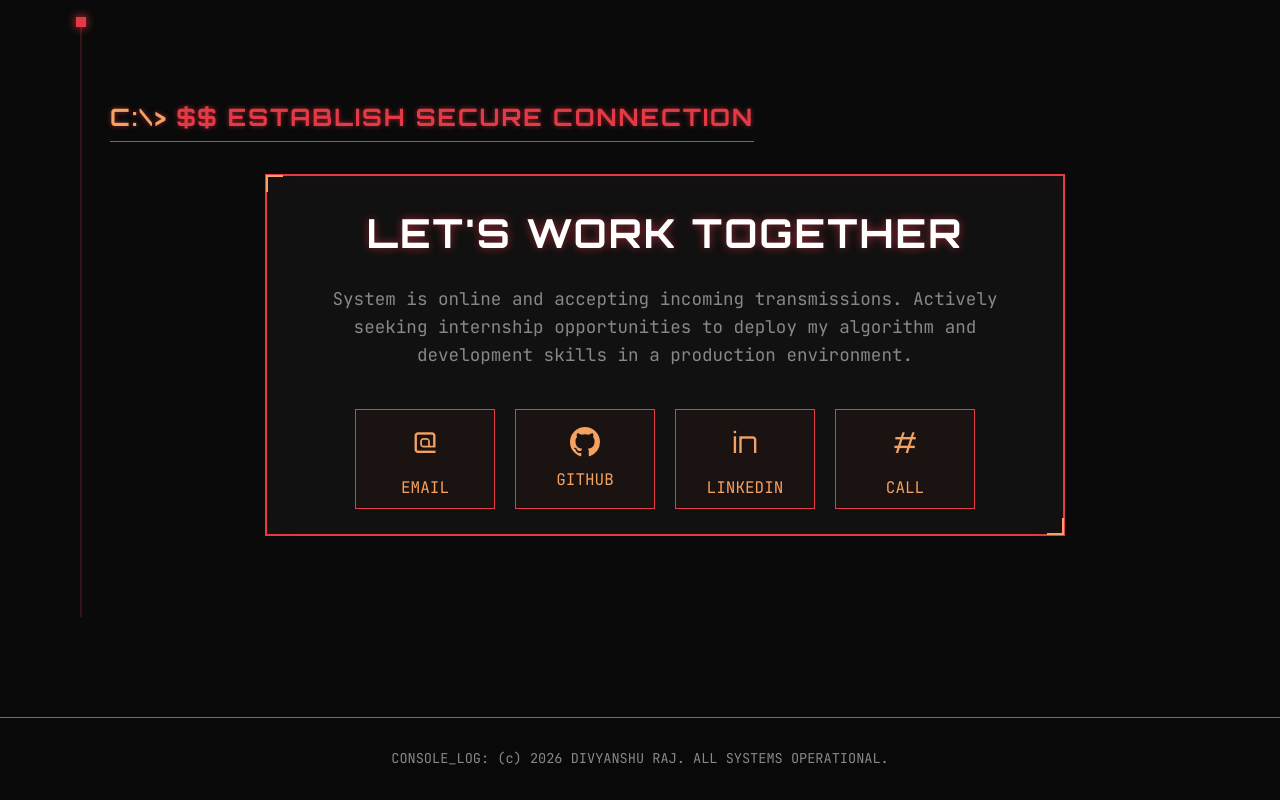
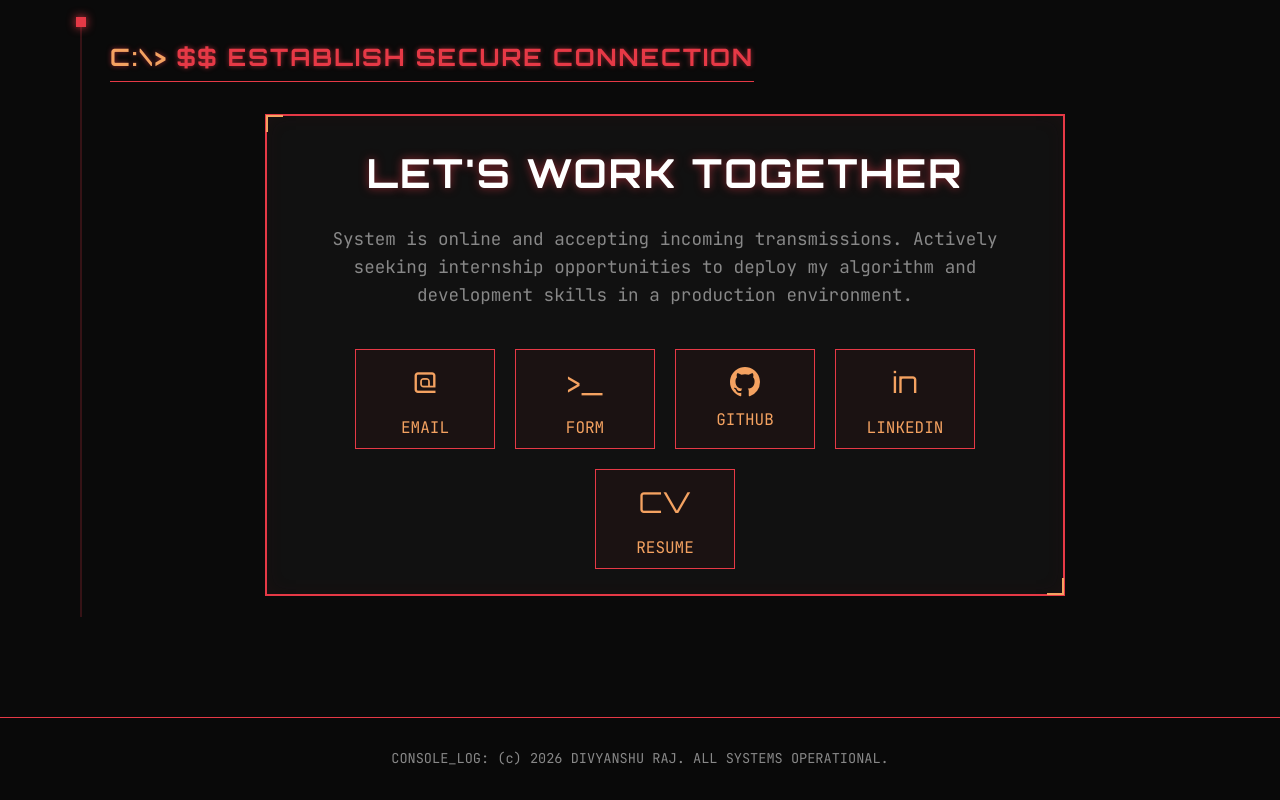
Before and after one commit to 084divyanshuraj/Portfolio, a plain HTML site: page index.html in a window 1280 px wide. Shown: the part 6460-7260 px from the top of the page. Drawn offline with Linux system fonts and the light colour scheme.

Commit message:
Improving contacts section

```diff
--- a/index.html
+++ b/index.html
@@ -1374,6 +1374,10 @@
                             <i>@</i>
                             <span>EMAIL</span>
                         </a>
+                        <a href="https://docs.google.com/forms/d/e/1FAIpQLSc_9CQN4peKoHAoe2DyKnPvj34VQGLZGju5dBuHMQQNI7BkTA/viewform?usp=publish-editor" target="_blank" class="contact-link">
+                            <i>&gt;_</i>
+                            <span>FORM</span>
+                        </a>
                         <a href="https://github.com/084divyanshuraj" target="_blank" class="contact-link">
                             <svg xmlns="http://www.w3.org/2000/svg" width="30" height="30" fill="currentColor"
                                 viewBox="0 0 16 16">
@@ -1386,10 +1390,11 @@
                             <i>in</i>
                             <span>LINKEDIN</span>
                         </a>
-                        <a href="tel:+918809264126" class="contact-link">
-                            <i>#</i>
-                            <span>CALL</span>
+                        <a href="https://drive.google.com/file/d/1nMdM0kKFAIVlnhK5uNSwjT_NqceAN_Xs/view?usp=sharing" target="_blank" class="contact-link">
+                            <i>CV</i>
+                            <span>RESUME</span>
                         </a>
+
                     </div>
                 </div>
             </div>
```
